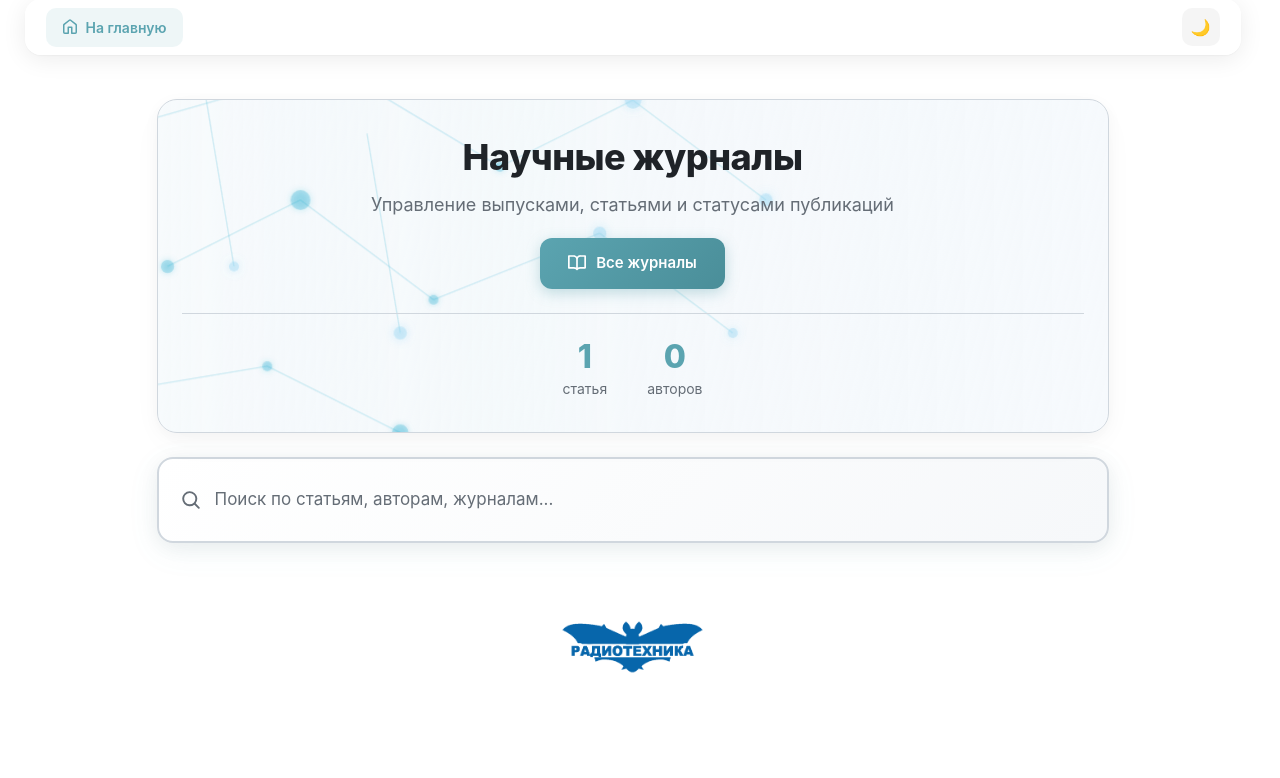
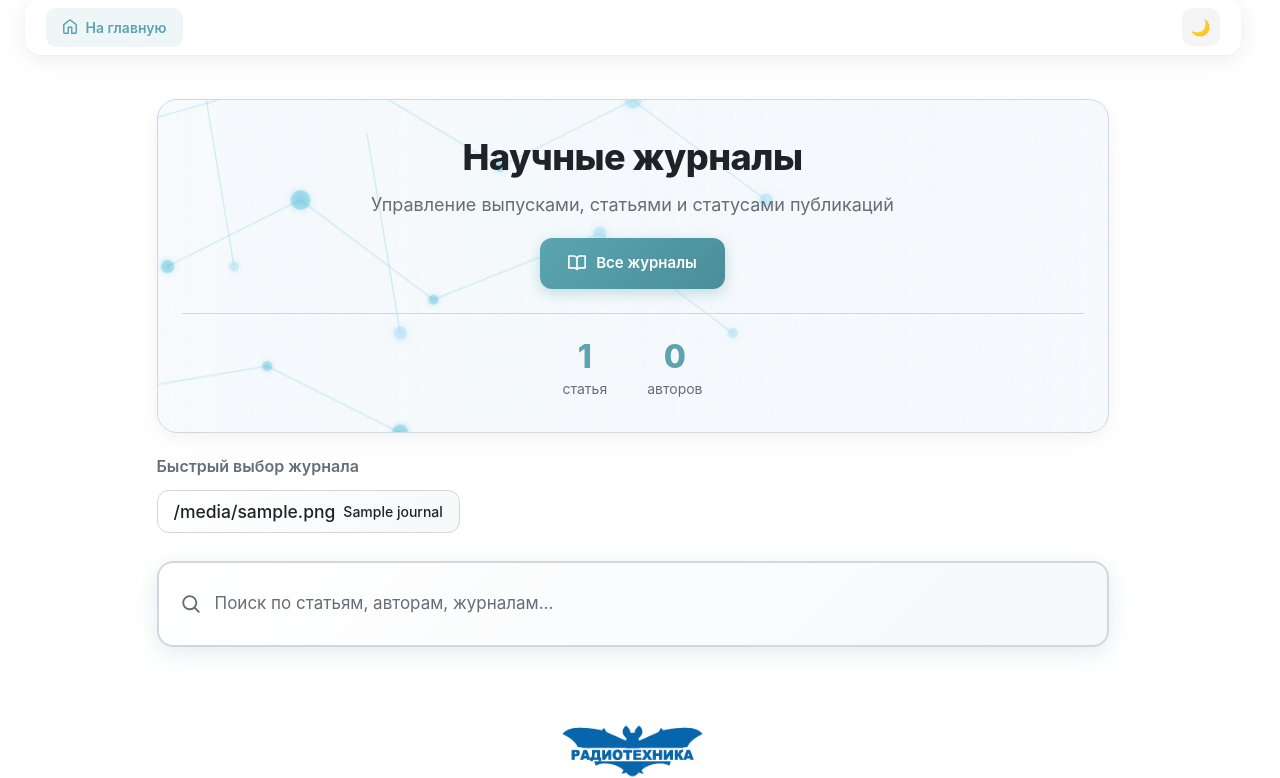
Before and after one commit to glebradiotec/journal_app, a Flask app: template templates/index.html in a window 1280 px wide. Shown: the part 13-791 px from the top of the page. Before the commit the page ends 686 px from the top, so only its background shows below. Run offline with Flask 3, Linux system fonts and the light colour scheme; the template is opened without the code that fills it: most values are stand-ins (such as "Sample title", 1, 10 or a date in 2020); some libraries are stand-ins or nearby versions.

Commit message:
Home: quick journal picker with icons
Co-authored-by: Cursor <cursoragent@cursor.com>

```diff
--- a/templates/index.html
+++ b/templates/index.html
@@ -177,6 +177,21 @@
             </div>
         </div>
     </div>
+
+    <!-- Быстрый выбор журнала -->
+    {% if journals_with_icons %}
+    <div class="home-journals-quick">
+        <h2 class="home-journals-quick-title">Быстрый выбор журнала</h2>
+        <div class="home-journals-quick-grid">
+            {% for journal, icon in journals_with_icons %}
+            <a href="/journal/{{ journal.id }}" class="home-journal-chip" title="{{ journal.name }}">
+                <span class="home-journal-chip-icon" aria-hidden="true">{{ icon }}</span>
+                <span class="home-journal-chip-name">{{ journal.name }}</span>
+            </a>
+            {% endfor %}
+        </div>
+    </div>
+    {% endif %}
 
     <!-- Search Section -->
     <div class="home-search-section">
@@ -552,6 +567,58 @@ document.addEventListener('DOMContentLoaded', function() {
     color: var(--color-fg-muted);
 }
 
+/* Быстрый выбор журнала */
+.home-journals-quick {
+    margin-bottom: 28px;
+}
+
+.home-journals-quick-title {
+    font-size: 16px;
+    font-weight: 600;
+    color: var(--color-fg-muted);
+    margin: 0 0 14px 0;
+}
+
+.home-journals-quick-grid {
+    display: flex;
+    flex-wrap: wrap;
+    gap: 10px;
+}
+
+.home-journal-chip {
+    display: inline-flex;
+    align-items: center;
+    gap: 8px;
+    padding: 10px 16px;
+    background: linear-gradient(135deg, var(--color-canvas-default) 0%, var(--color-canvas-subtle) 100%);
+    border: 1px solid var(--color-border-default);
+    border-radius: 12px;
+    text-decoration: none;
+    color: var(--color-fg-default);
+    font-size: 14px;
+    font-weight: 500;
+    transition: border-color 0.2s, box-shadow 0.2s, color 0.2s;
+    max-width: 100%;
+}
+
+.home-journal-chip:hover {
+    border-color: var(--color-accent-emphasis);
+    box-shadow: 0 4px 12px rgba(91, 164, 176, 0.15);
+    color: var(--color-accent-fg);
+}
+
+.home-journal-chip-icon {
+    font-size: 1.25em;
+    line-height: 1;
+    flex-shrink: 0;
+}
+
+.home-journal-chip-name {
+    overflow: hidden;
+    text-overflow: ellipsis;
+    white-space: nowrap;
+}
+
 .home-search-row {
     display: flex;
     flex-direction: column;
@@ -851,6 +918,9 @@ document.addEventListener('DOMContentLoaded', function() {
     .home-hero-title { font-size: 28px; }
     .home-hero-actions { flex-direction: column; }
     .home-btn { justify-content: center; }
+    .home-journals-quick-grid { gap: 8px; }
+    .home-journal-chip { padding: 8px 12px; font-size: 13px; }
+    .home-journal-chip-name { white-space: normal; max-width: 180px; }
     .home-search-wrapper { flex-wrap: wrap; }
     .home-search-input { min-width: 100%; }
     .home-article-footer { flex-direction: column; gap: 12px; align-items: flex-start; }
```
Also changed, not shown: routes_public.py (+49 -1 lines).
